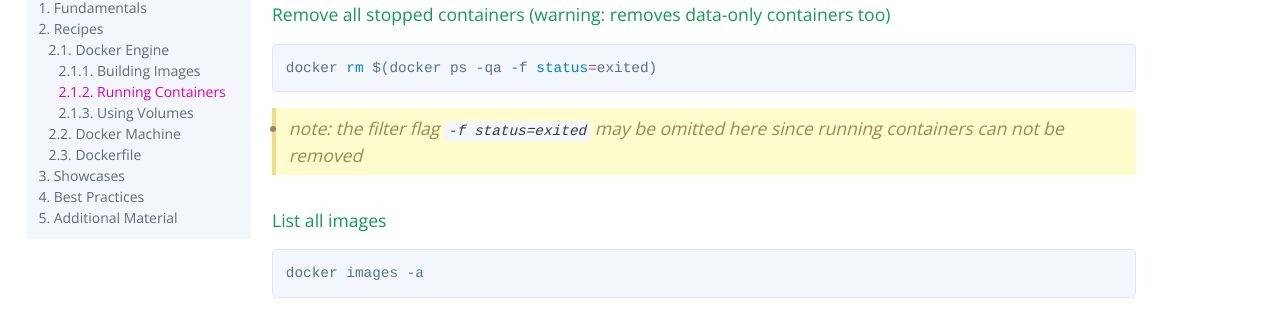
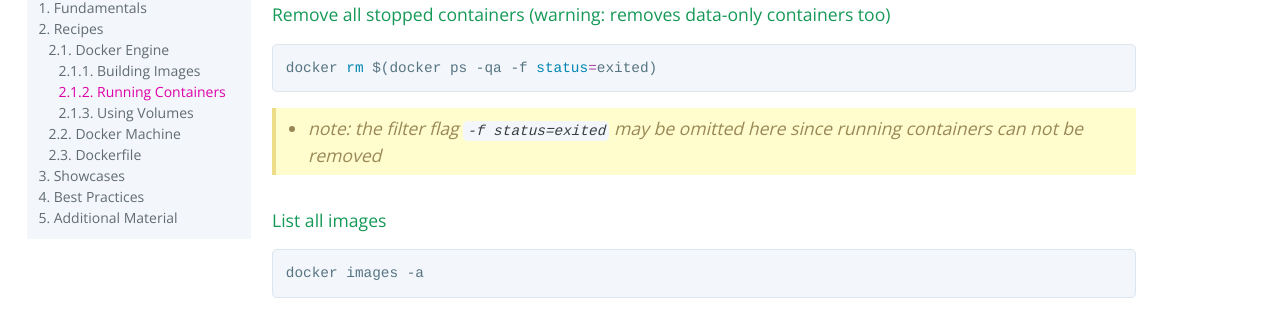
Before and after one commit to JensPiegsa/docker-cheat-sheet, a Jekyll site: the page built from index.md, in a window 1280 px wide and 1400 px high, scrolled down 3235 px. Shown: the part 139-450 px from the top of the window. Built offline with Jekyll 4.4.1, drawn with Linux system fonts in a browser that asks for light colours.

Commit message:
content update

```diff
--- a/_config.yml
+++ b/_config.yml
@@ -2,3 +2,6 @@
 kramdown:
    input: GFM
    auto_ids: true
+   hard_wrap: false
+   coderay_line_numbers: inline
+highlighter: rouge
--- a/stylesheets/stylesheet.css
+++ b/stylesheets/stylesheet.css
@@ -171,7 +171,7 @@
 .highlight .nb { color: #0086B3; }
 .highlight .o  { color: #A749A2; }
 .highlight .c  { color: #969896; }
-.highlight .s  { color: #63A35C; }
+.highlight .s  { color: #1836AA; }
 .highlight .se { color: #333333; }
 .highlight .s1 { color: #1836DA; }
 .highlight .s2 { color: #1836DA; }
@@ -341,6 +341,10 @@
   color: #985;
 }
 
+ul.note {
+    padding-left: 2rem;
+}
+
 /* TOC */
 
 section {
```
